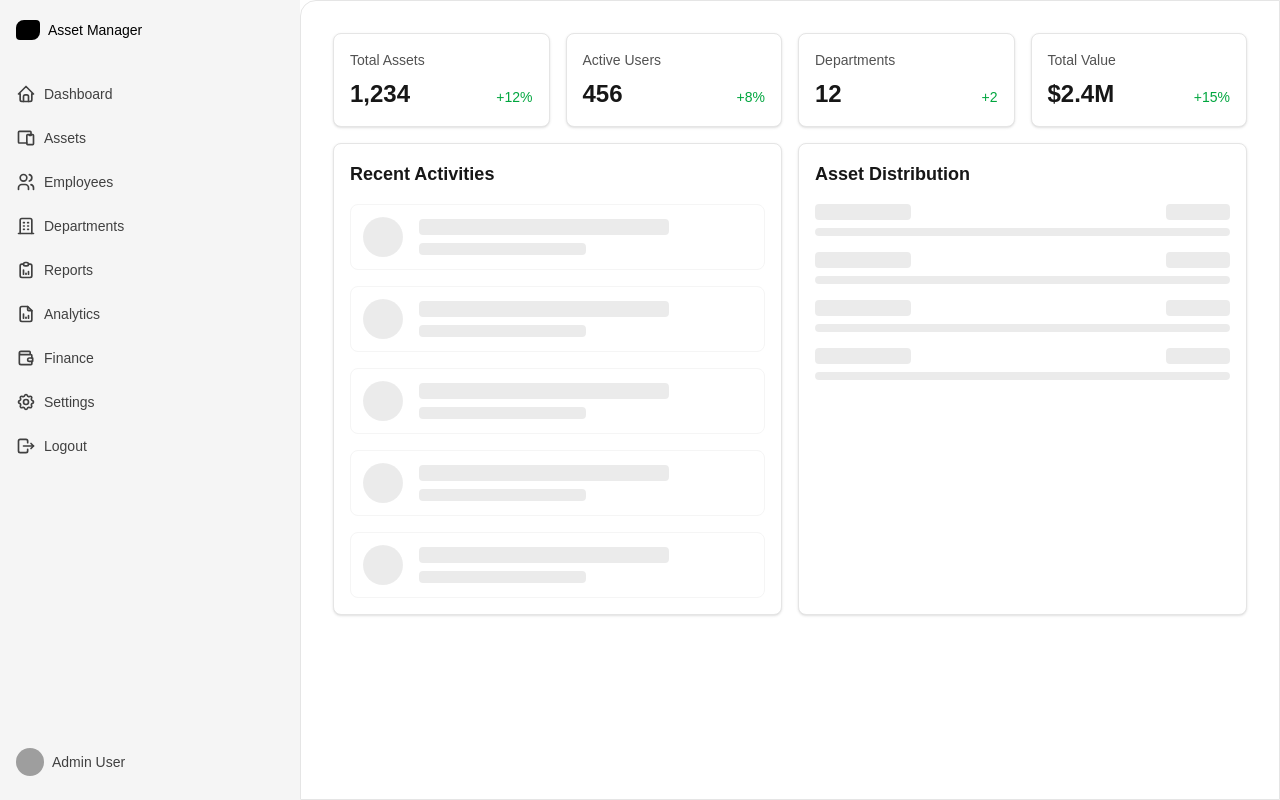
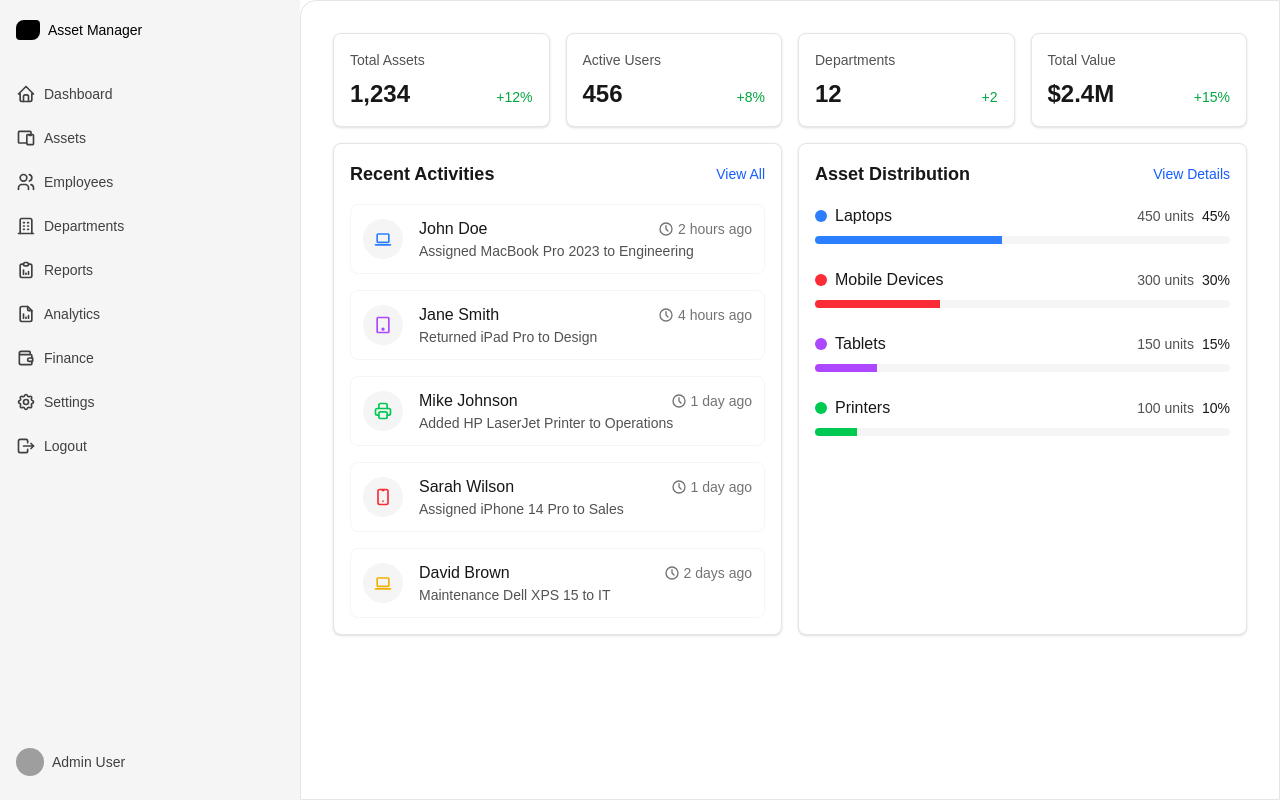
Before and after one commit to Huq007/nextjs-asset-management, a Next.js app: page / in a window 1280 px wide. Built offline with nearby package versions, Linux system fonts and the light colour scheme; grey boxes are pictures that could not be loaded.

Commit message:
Recent activity and asset distribution added

```diff
--- a/src/app/layout.tsx
+++ b/src/app/layout.tsx
@@ -1,6 +1,6 @@
 "use client";
 import type { Metadata } from "next";
-import { Geist, Geist_Mono } from "next/font/google";
+import { Inter } from "next/font/google";
 import "./globals.css";
 import { useState } from "react";
 import {
@@ -23,14 +23,10 @@ import { motion } from "motion/react";
 import { cn } from "../lib/utils";
 import Link from "next/link";
 
-const geistSans = Geist({
-  variable: "--font-geist-sans",
+const inter = Inter({
   subsets: ["latin"],
-});
-
-const geistMono = Geist_Mono({
-  variable: "--font-geist-mono",
-  subsets: ["latin"],
+  display: "swap",
+  variable: "--font-inter",
 });
 
 export default function RootLayout({
@@ -108,7 +104,7 @@ export default function RootLayout({
 
   return (
     <html lang="en" className="h-full">
-      <body className={`${geistSans.variable} ${geistMono.variable} antialiased h-full`}>
+      <body className={`${inter.variable} font-sans antialiased h-full`}>
         <div className="flex h-full w-full">
           <Sidebar open={open} setOpen={setOpen}>
             <SidebarBody className="justify-between gap-10">
--- a/src/app/page.tsx
+++ b/src/app/page.tsx
@@ -1,7 +1,83 @@
 "use client";
 import React from "react";
+import { IconArrowUpRight, IconClock, IconDeviceLaptop, IconDeviceMobile, IconDeviceTablet, IconPrinter } from "@tabler/icons-react";
 
 export default function Page() {
+  const recentActivities = [
+    {
+      id: 1,
+      type: "asset_assigned",
+      user: "John Doe",
+      asset: "MacBook Pro 2023",
+      department: "Engineering",
+      time: "2 hours ago",
+      icon: <IconDeviceLaptop className="h-5 w-5 text-blue-500" />,
+    },
+    {
+      id: 2,
+      type: "asset_returned",
+      user: "Jane Smith",
+      asset: "iPad Pro",
+      department: "Design",
+      time: "4 hours ago",
+      icon: <IconDeviceTablet className="h-5 w-5 text-purple-500" />,
+    },
+    {
+      id: 3,
+      type: "asset_added",
+      user: "Mike Johnson",
+      asset: "HP LaserJet Printer",
+      department: "Operations",
+      time: "1 day ago",
+      icon: <IconPrinter className="h-5 w-5 text-green-500" />,
+    },
+    {
+      id: 4,
+      type: "asset_assigned",
+      user: "Sarah Wilson",
+      asset: "iPhone 14 Pro",
+      department: "Sales",
+      time: "1 day ago",
+      icon: <IconDeviceMobile className="h-5 w-5 text-red-500" />,
+    },
+    {
+      id: 5,
+      type: "asset_maintenance",
+      user: "David Brown",
+      asset: "Dell XPS 15",
+      department: "IT",
+      time: "2 days ago",
+      icon: <IconDeviceLaptop className="h-5 w-5 text-yellow-500" />,
+    },
+  ];
+
+  const assetDistribution = [
+    {
+      category: "Laptops",
+      count: 450,
+      percentage: 45,
+      color: "bg-blue-500",
+    },
+    {
+      category: "Mobile Devices",
+      count: 300,
+      percentage: 30,
+      color: "bg-red-500",
+    },
+    {
+      category: "Tablets",
+      count: 150,
+      percentage: 15,
+      color: "bg-purple-500",
+    },
+    {
+      category: "Printers",
+      count: 100,
+      percentage: 10,
+      color: "bg-green-500",
+    },
+  ];
+
   return (
     <div className="flex h-full w-full flex-1 flex-col gap-4 rounded-tl-2xl border border-neutral-200 bg-white p-4 md:p-8 dark:border-neutral-700 dark:bg-neutral-900">
       <div className="grid grid-cols-1 gap-4 md:grid-cols-2 lg:grid-cols-4">
@@ -32,19 +108,39 @@ export default function Page() {
 
       <div className="grid grid-cols-1 gap-4 lg:grid-cols-2">
         <div className="rounded-lg border border-neutral-200 bg-white p-4 shadow-sm dark:border-neutral-700 dark:bg-neutral-800">
-          <h3 className="mb-4 text-lg font-semibold text-neutral-900 dark:text-white">
-            Recent Activities
-          </h3>
+          <div className="mb-4 flex items-center justify-between">
+            <h3 className="text-lg font-semibold text-neutral-900 dark:text-white">
+              Recent Activities
+            </h3>
+            <button className="text-sm text-blue-600 hover:text-blue-700 dark:text-blue-400 dark:hover:text-blue-300">
+              View All
+            </button>
+          </div>
           <div className="space-y-4">
-            {[...Array(5)].map((_, idx) => (
+            {recentActivities.map((activity) => (
               <div
-                key={idx}
+                key={activity.id}
                 className="flex items-center gap-4 rounded-lg border border-neutral-100 p-3 dark:border-neutral-700"
               >
-                <div className="h-10 w-10 animate-pulse rounded-full bg-neutral-200 dark:bg-neutral-700" />
-                <div className="flex-1 space-y-2">
-                  <div className="h-4 w-3/4 animate-pulse rounded bg-neutral-200 dark:bg-neutral-700" />
-                  <div className="h-3 w-1/2 animate-pulse rounded bg-neutral-200 dark:bg-neutral-700" />
+                <div className="flex h-10 w-10 items-center justify-center rounded-full bg-neutral-100 dark:bg-neutral-700">
+                  {activity.icon}
+                </div>
+                <div className="flex-1">
+                  <div className="flex items-center justify-between">
+                    <p className="font-medium text-neutral-900 dark:text-white">
+                      {activity.user}
+                    </p>
+                    <span className="flex items-center text-sm text-neutral-500 dark:text-neutral-400">
+                      <IconClock className="mr-1 h-4 w-4" />
+                      {activity.time}
+                    </span>
+                  </div>
+                  <p className="text-sm text-neutral-600 dark:text-neutral-400">
+                    {activity.type === "asset_assigned" && "Assigned"}
+                    {activity.type === "asset_returned" && "Returned"}
+                    {activity.type === "asset_added" && "Added"}
+                    {activity.type === "asset_maintenance" && "Maintenance"} {activity.asset} to {activity.department}
+                  </p>
                 </div>
               </div>
             ))}
@@ -52,17 +148,39 @@ export default function Page() {
         </div>
 
         <div className="rounded-lg border border-neutral-200 bg-white p-4 shadow-sm dark:border-neutral-700 dark:bg-neutral-800">
-          <h3 className="mb-4 text-lg font-semibold text-neutral-900 dark:text-white">
-            Asset Distribution
-          </h3>
-          <div className="space-y-4">
-            {[...Array(4)].map((_, idx) => (
+          <div className="mb-4 flex items-center justify-between">
+            <h3 className="text-lg font-semibold text-neutral-900 dark:text-white">
+              Asset Distribution
+            </h3>
+            <button className="text-sm text-blue-600 hover:text-blue-700 dark:text-blue-400 dark:hover:text-blue-300">
+              View Details
+            </button>
+          </div>
+          <div className="space-y-6">
+            {assetDistribution.map((item, idx) => (
               <div key={idx} className="space-y-2">
                 <div className="flex items-center justify-between">
-                  <div className="h-4 w-24 animate-pulse rounded bg-neutral-200 dark:bg-neutral-700" />
-                  <div className="h-4 w-16 animate-pulse rounded bg-neutral-200 dark:bg-neutral-700" />
+                  <div className="flex items-center gap-2">
+                    <div className={`h-3 w-3 rounded-full ${item.color}`} />
+                    <span className="font-medium text-neutral-900 dark:text-white">
+                      {item.category}
+                    </span>
+                  </div>
+                  <div className="flex items-center gap-2">
+                    <span className="text-sm text-neutral-600 dark:text-neutral-400">
+                      {item.count} units
+                    </span>
+                    <span className="text-sm font-medium text-neutral-900 dark:text-white">
+                      {item.percentage}%
+                    </span>
+                  </div>
                 </div>
-                <div className="h-2 w-full animate-pulse rounded-full bg-neutral-200 dark:bg-neutral-700" />
+                <div className="h-2 w-full overflow-hidden rounded-full bg-neutral-100 dark:bg-neutral-700">
+                  <div
+                    className={`h-full ${item.color}`}
+                    style={{ width: `${item.percentage}%` }}
+                  />
+                </div>
               </div>
             ))}
           </div>
--- /dev/null
+++ b/tailwind.config.ts
@@ -0,0 +1,19 @@
+import type { Config } from "tailwindcss";
+
+const config: Config = {
+  content: [
+    "./src/pages/**/*.{js,ts,jsx,tsx,mdx}",
+    "./src/components/**/*.{js,ts,jsx,tsx,mdx}",
+    "./src/app/**/*.{js,ts,jsx,tsx,mdx}",
+  ],
+  theme: {
+    extend: {
+      fontFamily: {
+        sans: ["var(--font-inter)"],
+      },
+    },
+  },
+  plugins: [],
+};
+
+export default config;
```
